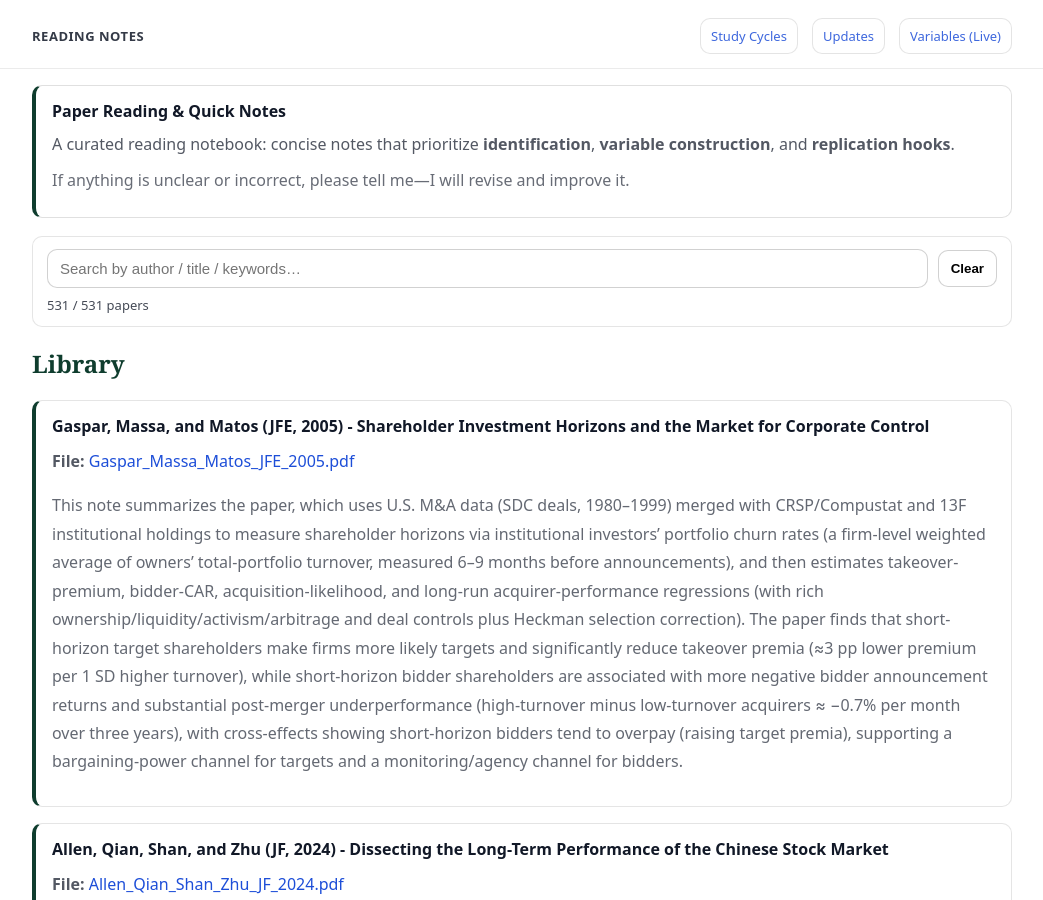
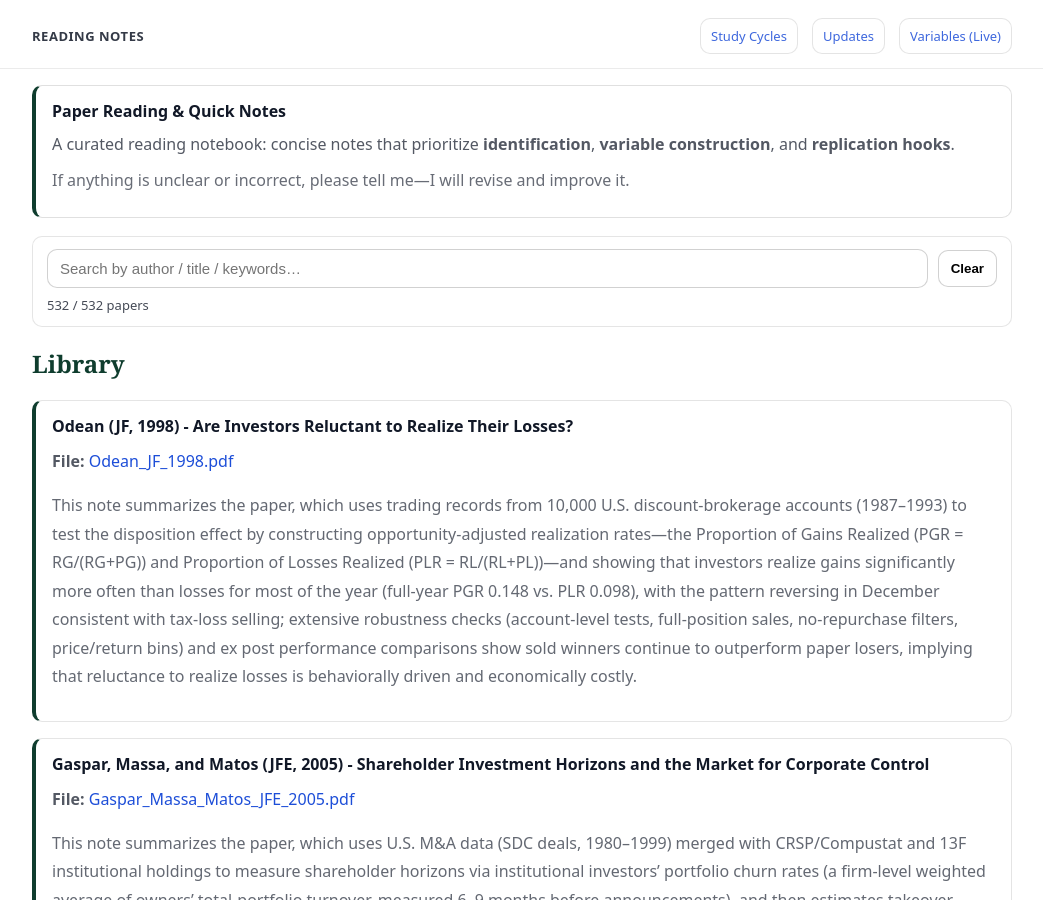
Before and after one commit to yaxinzn/study-archive, a Jekyll site: the page built from reading/index.md, in a window 1280 px wide and 900 px high. Shown: the whole window, without its empty margins (118-1161 px from the left). Built offline with Jekyll 4.4.1, drawn with Linux system fonts in a browser that asks for light colours.

Commit message:
Reading: add/update Odean_JF_1998.pdf

```diff
--- a/_data/reading.yml
+++ b/_data/reading.yml
@@ -1,3 +1,7 @@
+- title: "Odean (JF, 1998) - Are Investors Reluctant to Realize Their Losses?"
+  file: "Odean_JF_1998.pdf"
+  desc: "This note summarizes the paper, which uses trading records from 10,000 U.S. discount-brokerage accounts (1987–1993) to test the disposition effect by constructing opportunity-adjusted realization rates—the Proportion of Gains Realized (PGR = RG/(RG+PG)) and Proportion of Losses Realized (PLR = RL/(RL+PL))—and showing that investors realize gains significantly more often than losses for most of the year (full-year PGR 0.148 vs. PLR 0.098), with the pattern reversing in December consistent with tax-loss selling; extensive robustness checks (account-level tests, full-position sales, no-repurchase filters, price/return bins) and ex post performance comparisons show sold winners continue to outperform paper losers, implying that reluctance to realize losses is behaviorally driven and economically costly."
+
 - title: "Gaspar, Massa, and Matos (JFE, 2005) - Shareholder Investment Horizons and the Market for Corporate Control"
   file: "Gaspar_Massa_Matos_JFE_2005.pdf"
   desc: "This note summarizes the paper, which uses U.S. M&A data (SDC deals, 1980–1999) merged with CRSP/Compustat and 13F institutional holdings to measure shareholder horizons via institutional investors’ portfolio churn rates (a firm-level weighted average of owners’ total-portfolio turnover, measured 6–9 months before announcements), and then estimates takeover-premium, bidder-CAR, acquisition-likelihood, and long-run acquirer-performance regressions (with rich ownership/liquidity/activism/arbitrage and deal controls plus Heckman selection correction). The paper finds that short-horizon target shareholders make firms more likely targets and significantly reduce takeover premia (≈3 pp lower premium per 1 SD higher turnover), while short-horizon bidder shareholders are associated with more negative bidder announcement returns and substantial post-merger underperformance (high-turnover minus low-turnover acquirers ≈ −0.7% per month over three years), with cross-effects showing short-horizon bidders tend to overpay (raising target premia), supporting a bargaining-power channel for targets and a monitoring/agency channel for bidders."
```
Also changed, not shown: 1 other file.
